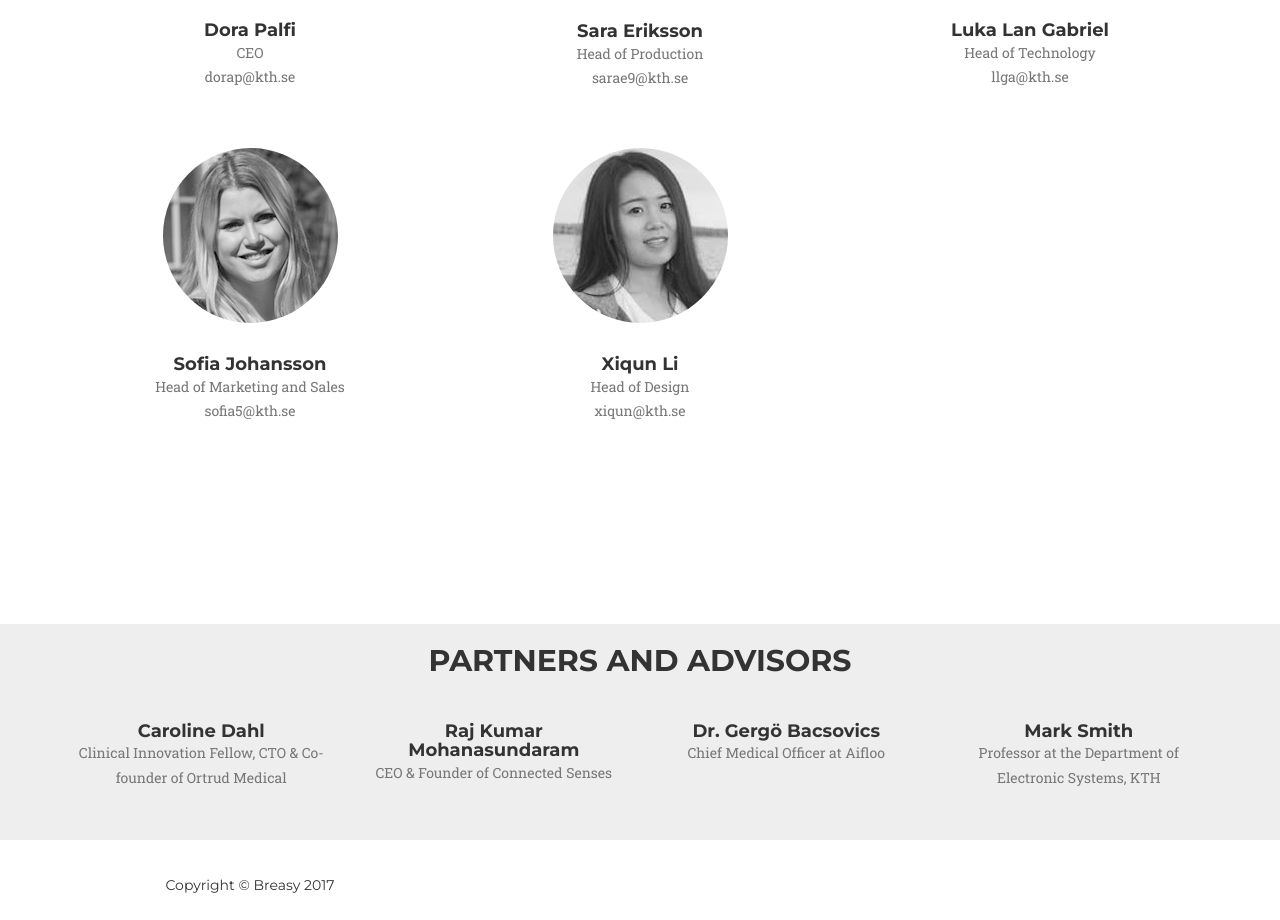
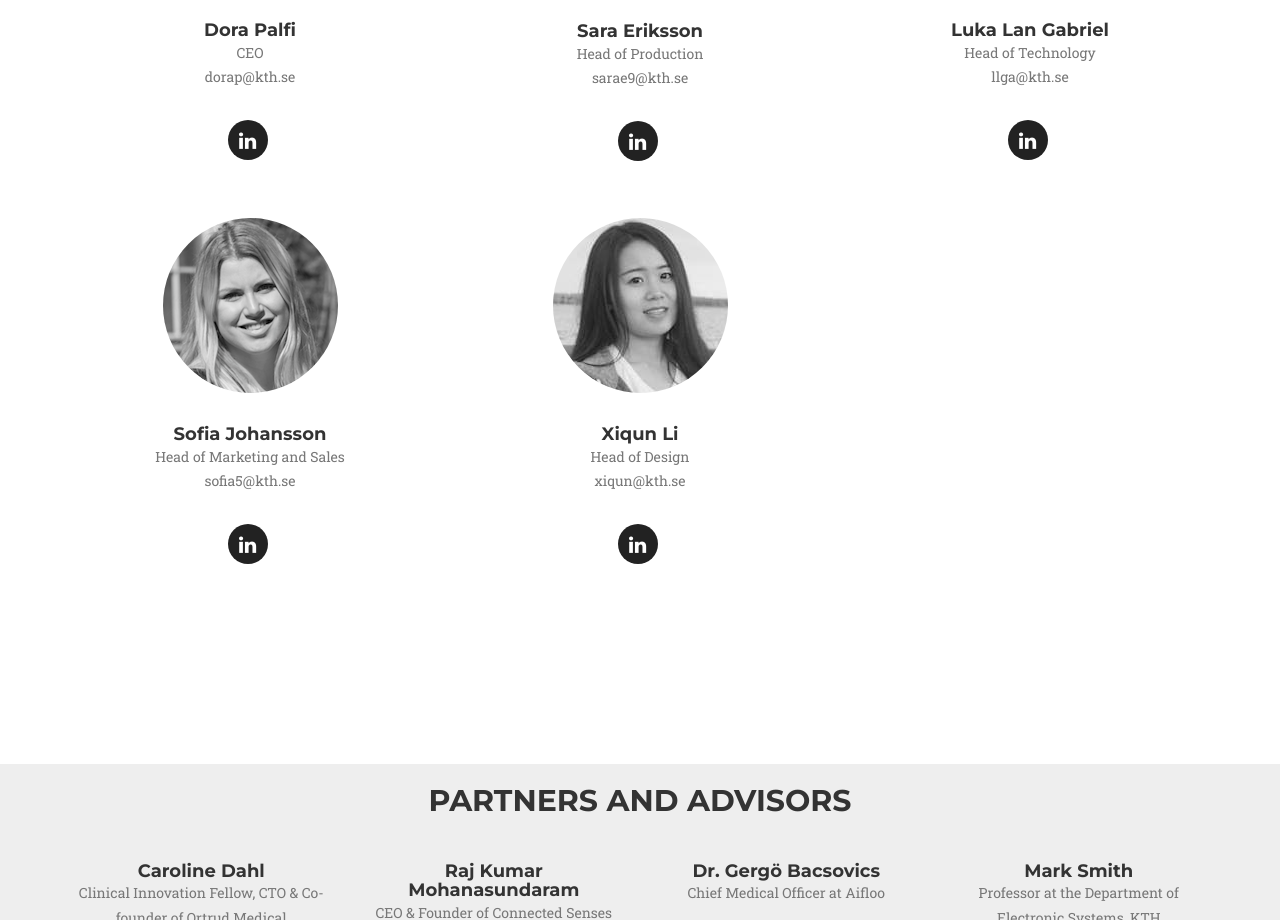
Before and after one commit to doripalfi/breasy, a website: page index.html in a window 1280 px wide. Shown: the part 4927-5847 px from the top of the page. Drawn offline with nearby package versions, Linux system fonts and the light colour scheme; a web font is replaced by a local one.

Commit message:
linkedin added

```diff
--- a/index.html
+++ b/index.html
@@ -370,6 +370,11 @@
                         <img src="img/team/Dora.png" class="img-responsive img-circle" alt="">
                         <h4>Dora Palfi</h4>
                         <p class="text-muted">CEO<br>dorap@kth.se</p>
+                                                <br>
+                        <ul class="list-inline social-buttons">
+                            <li><a href="https://www.linkedin.com/in/dorapalfi/"><i class="fa fa-linkedin"></i></a>
+                            </li>
+                        </ul>
                     </div>
                 </div>
                 <div class="col-sm-4">
@@ -377,7 +382,11 @@
                         <img src="img/team/Sara.png" class="img-responsive img-circle" alt="">
                         <h4>Sara Eriksson</h4>
                         <p class="text-muted">Head of Production<br>sarae9@kth.se</p>
-                        <p class="text-muted"></p>
+                        <br>
+                        <ul class="list-inline social-buttons">
+                            <li><a href="https://www.linkedin.com/in/sara-eriksson-80771065/"><i class="fa fa-linkedin"></i></a>
+                            </li>
+                        </ul>
                     </div>
                 </div>
                 <div class="col-sm-4">
@@ -385,6 +394,11 @@
                         <img src="img/luka.jpg" class="img-responsive img-circle" alt="">
                         <h4>Luka Lan Gabriel</h4>
                         <p class="text-muted">Head of Technology<br>llga@kth.se</p>
+                                                                        <br>
+                        <ul class="list-inline social-buttons">
+                            <li><a href="https://www.linkedin.com/in/luka-lan-gabriel-924bb4130/"><i class="fa fa-linkedin"></i></a>
+                            </li>
+                        </ul>
                     </div>
                 </div>
             </div>
@@ -394,14 +408,11 @@
                         <img src="img/sofia.png" class="img-responsive img-circle" alt="">
                         <h4>Sofia Johansson</h4>
                         <p class="text-muted">Head of Marketing and Sales<br>sofia5@kth.se</p>
-<!--                        <ul class="list-inline social-buttons">
-                            <li><a href="#"><i class="fa fa-twitter"></i></a>
+                                                <br>
+                        <ul class="list-inline social-buttons">
+                            <li><a href="https://www.linkedin.com/in/sofia5johansson/"><i class="fa fa-linkedin"></i></a>
                             </li>
-                            <li><a href="#"><i class="fa fa-facebook"></i></a>
-                            </li>
-                            <li><a href="#"><i class="fa fa-linkedin"></i></a>
-                            </li>
-                        </ul>-->
+                        </ul>
                     </div>
                 </div>
                 <div class="col-sm-4">
@@ -409,6 +420,11 @@
                             <img src="img/xiqun.jpg" class="img-responsive img-circle" alt="">
                             <h4>Xiqun Li</h4>
                             <p class="text-muted">Head of Design<br>xiqun@kth.se</p>
+                        <br>
+                        <ul class="list-inline social-buttons">
+                            <li><a href="https://www.linkedin.com/in/%E4%B9%A0%E7%BE%A4-%E6%9D%8E-066bb1133/"><i class="fa fa-linkedin"></i></a>
+                            </li>
+                        </ul>
                         </div>
                     </div>
                 </div>
```
